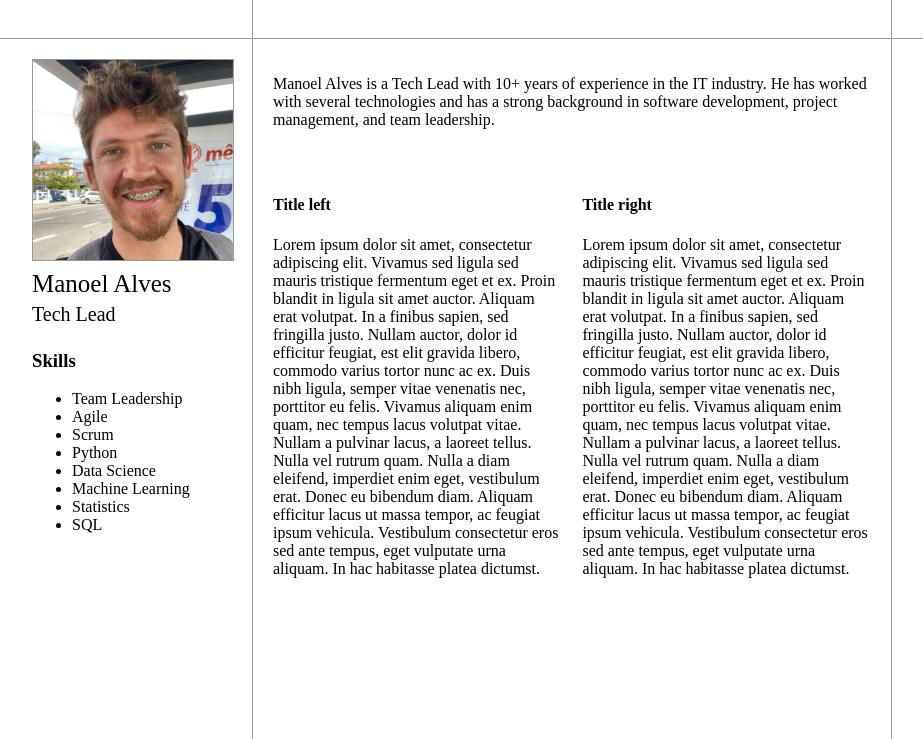
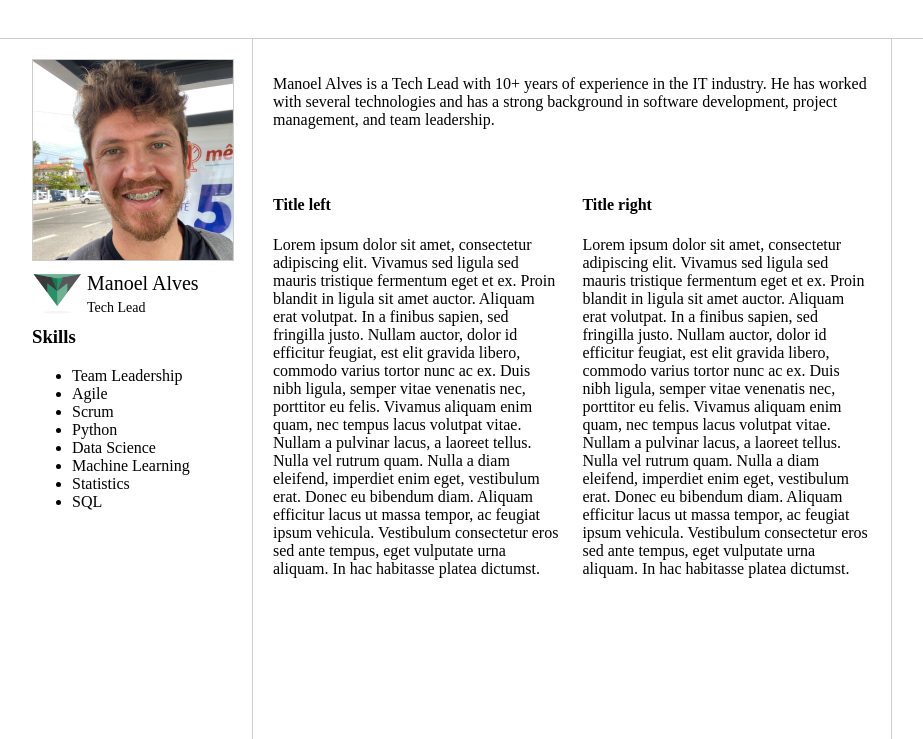
Before and after one commit to maan-git/maan-git.github.io, a plain HTML site: page index.html in a window 1280 px wide. Shown: the top 739 px of the page, without its empty margins (68-991 px from the left). Drawn offline with Linux system fonts and the light colour scheme.

Commit message:
Adding some files..

```diff
--- a/css/style.css
+++ b/css/style.css
@@ -3,11 +3,32 @@ header{
     text-align: center;
     height: 30px;
     font-size: 15px;
-    border-bottom: 1px solid #9A9999;
+    border-bottom: 1px solid #cdcccc;
 }
+footer{
+    color: rgb(182, 181, 181);
+    text-align: center;
+    height: 30px;
+    font-size: 15px;
+    border-top: 1px solid #cdcccc;
+    width: 100%;
+}
+.img-content{
+    float: left;
+    width: 100%;
+    margin-bottom: 5px;
+}
+
+.img-content img{
+    float: left;
+    width: 25%;
+    margin: 2px 5px 0 0;
+}
+
 #main-container{
     width: 1080px;
     margin: 0 auto;
+    overflow: hidden;
 }
 
 /* Left */
@@ -16,7 +37,7 @@ header{
     width: 200px;
     float: left;
     height: 650px;
-    border-right: 1px solid #9A9999;
+    border-right: 1px solid #cdcccc;
     padding: 60px 20px 30px 0;
     margin-top: -40px;
 }
@@ -32,7 +53,7 @@ header{
     margin-bottom: 5px;
 }
 #left-container #left-content #left-content-img img{
-    border: 1px solid #9A9999;
+    border: 1px solid #cdcccc;
 }
 
 #left-container #left-content #left-content-text{
@@ -41,15 +62,15 @@ header{
 }
 
 #left-container #left-content #left-content-text h1{
-    font-size: 25px;
+    font-size: 20px;
     color: #000;
-    margin: 0;
+    margin: 2px 0 0 4px;
     padding: 0;
     font-weight: normal;
 }
 
 #left-container #left-content #left-content-text h2{
-    font-size: 20px;
+    font-size: 14px;
     color: #000;
     margin: 0;
     padding: 5px 0;
@@ -91,7 +112,7 @@ header{
     width: 200px;
     float: right;
     height: 650px;
-    border-left: 1px solid #9A9999;
+    border-left: 1px solid #cdcccc;
     padding: 60px 0 30px 20px;
     margin-top: -40px;
 }
--- a/index.html
+++ b/index.html
@@ -18,8 +18,12 @@
                         <img src="images/Manoel-Alves.png" alt="Manoel Alves" width="200" />
                     </div>
                     <div id="left-content-text">
-                        <h1>Manoel Alves</h1>
-                        <h2>Tech Lead</h2>
+                        <div class="img-content">
+                            <img src="images/manoel_logo.jpg" alt="Manoel Alves - Logo" />
+                            <h1>Manoel Alves</h1>
+                            <h2>Tech Lead</h2>
+                        </div>
+
                         <h3>Skills</h3>
                         <ul>
                             <li>Team Leadership</li>
```
Also changed, not shown: images/manoel_logo.jpg (added).
